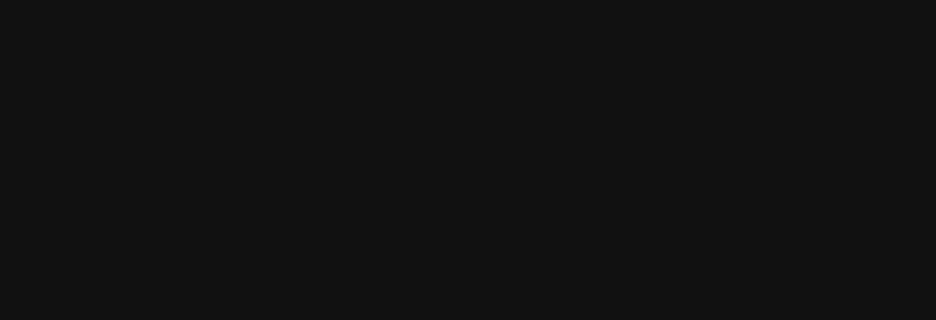
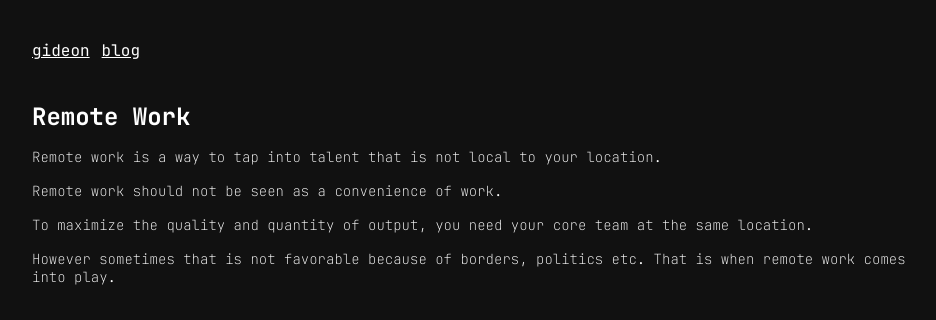
Before and after one commit to lytes20/gideon-log, a React (Vite) app: page /remote-work in a window 1280 px wide. Before the commit this address had no page. Shown: the top 320 px of the page, without its empty margins (160-1096 px from the left). Built offline with nearby package versions, Linux system fonts and the light colour scheme.

Commit message:
Add my thoughts about remote work

```diff
--- a/src/blog/BlogData.ts
+++ b/src/blog/BlogData.ts
@@ -1,5 +1,6 @@
 import Cache from "./blogs/cache.mdx";
 import Iteration from "./blogs/iteration.mdx";
+import RemoteWork from "./blogs/remote-work.mdx";
 
 interface blogProps {
   title: string;
@@ -9,4 +10,5 @@
 export const blogs: blogProps[] = [
   { title: "Caching", path: "/caching", component: Cache },
   { title: "Iteration", path: "/iteration", component: Iteration },
+  { title: "Remote Work", path: "/remote-work", component: RemoteWork },
 ];
--- /dev/null
+++ b/src/blog/blogs/remote-work.mdx
@@ -0,0 +1,8 @@
+# Remote Work
+Remote work is a way to tap into talent that is not local to your location.
+
+Remote work should not be seen as a convenience of work.
+
+To maximize the quality and quantity of output, you need your core team at the same location.
+
+However sometimes that is not favorable because of borders, politics etc. That is when remote work comes into play.
```
